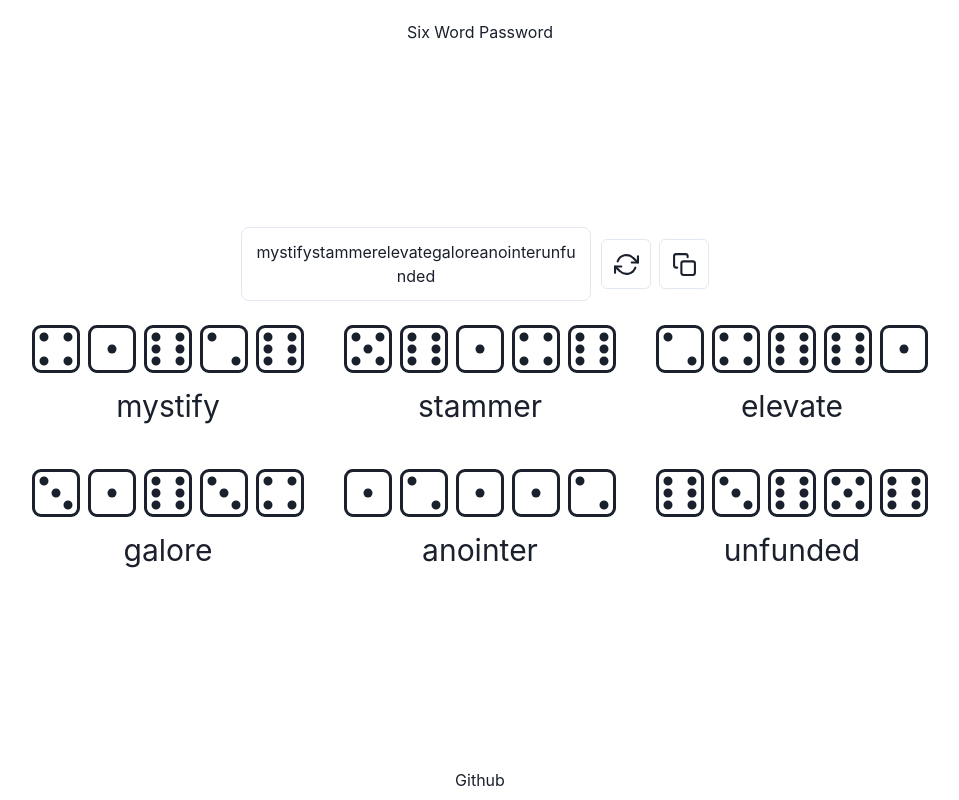
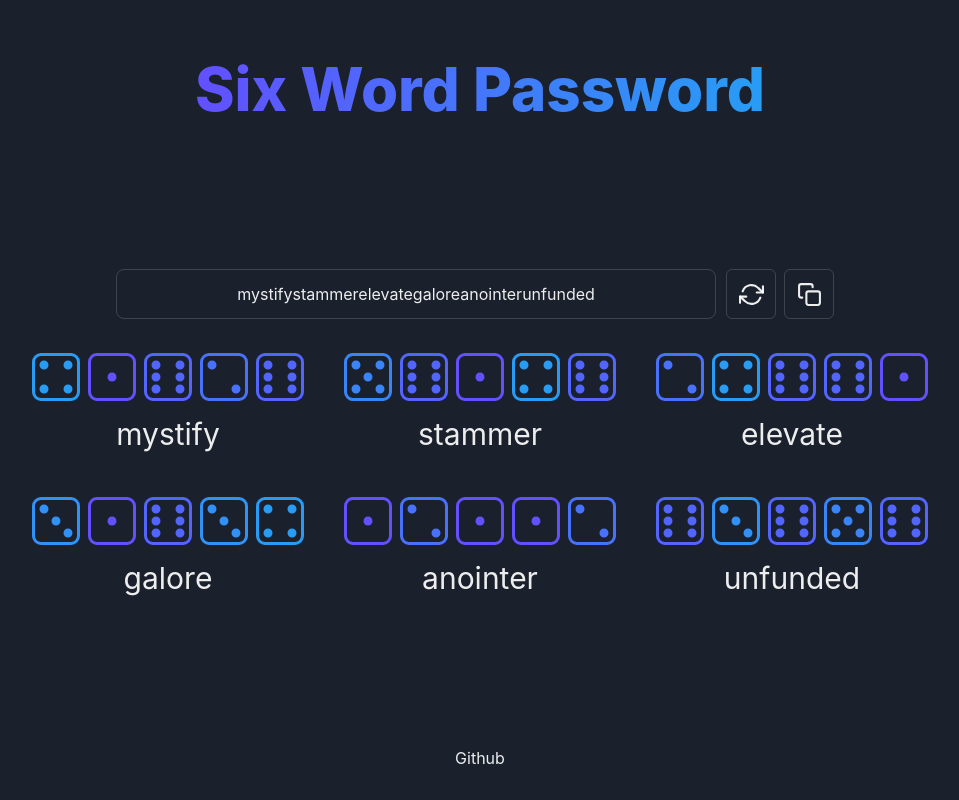
Before and after one commit to aniknia/sixwordpassword, a Next.js app: page / in a window 1280 px wide. Shown: the whole page, without its empty margins (160-1119 px from the left). Built offline with nearby package versions, Linux system fonts and the light colour scheme.

Commit message:
feat: add colors and styling

```diff
--- a/components/dice/die.tsx
+++ b/components/dice/die.tsx
@@ -34,12 +34,12 @@ export default function Die({
   // end on final number
 
   const die: { die: JSX.Element }[] = [
-    { die: <BsDice1 size={size} /> },
-    { die: <BsDice2 size={size} /> },
-    { die: <BsDice3 size={size} /> },
-    { die: <BsDice4 size={size} /> },
-    { die: <BsDice5 size={size} /> },
-    { die: <BsDice6 size={size} /> },
+    { die: <BsDice1 color="#6151ff" size={size} /> },
+    { die: <BsDice2 color="#4872fb" size={size} /> },
+    { die: <BsDice3 color="#3091f7" size={size} /> },
+    { die: <BsDice4 color="#289cf5" size={size} /> },
+    { die: <BsDice5 color="#3985f8" size={size} /> },
+    { die: <BsDice6 color="#5265fc" size={size} /> },
   ];
   const [currentDie, SetCurrentDie] = useState(die[0]);
 
--- a/components/frames/sixwordpassword.tsx
+++ b/components/frames/sixwordpassword.tsx
@@ -48,7 +48,14 @@ export default function SixWordPassword() {
     <>
       <VStack m="auto" p="20px">
         <Flex m="auto" wrap="wrap" align="center" justify="space-between">
-          <Box w="350px" m="auto" p="12px" borderWidth="1px" borderRadius="lg">
+          <Box
+            h={["74px", "50px"]}
+            w={["350px", "600px"]}
+            m="auto"
+            p="12px"
+            borderWidth="1px"
+            borderRadius="lg"
+          >
             <Text m="auto" align="center">
               {wordArray.join("")}
             </Text>{" "}
--- a/components/general/navigation.tsx
+++ b/components/general/navigation.tsx
@@ -5,20 +5,17 @@ export default function NavBar() {
   return (
     <>
       <Stack>
-        <Flex
-          align="center"
-          justify="space-between"
-          gap="2"
-          pt="2"
-          pl="2"
-          pr="2"
-        >
-          <Box p="1" w="48px" h="48px"></Box>
+        <Flex align="center" justify="space-around" gap="2" pt="10">
           <Box p="1">
-            <Text>Six Word Password</Text>
-          </Box>
-          <Box p="1">
-            <ColorModeSwitcher />
+            <Text
+              bgGradient="linear(to-l, #279df5, #6250ff)"
+              bgClip="text"
+              fontSize="6xl"
+              fontWeight="extrabold"
+              align="center"
+            >
+              Six Word Password
+            </Text>
           </Box>
         </Flex>
       </Stack>
--- /dev/null
+++ b/components/general/theme.tsx
@@ -0,0 +1,10 @@
+import { extendTheme, type ThemeConfig } from "@chakra-ui/react";
+
+const config: ThemeConfig = {
+  initialColorMode: "dark",
+  useSystemColorMode: false,
+};
+
+const theme = extendTheme({ config });
+
+export default theme;
--- a/components/home/landing.tsx
+++ b/components/home/landing.tsx
@@ -3,7 +3,7 @@ import SixWordPassword from "../frames/sixwordpassword";
 
 export default function Landing() {
   return (
-    <Flex minH="calc(100vh - 96px)">
+    <Flex minH="calc(100vh - 200px)">
       <SixWordPassword />
     </Flex>
   );
--- a/pages/_app.tsx
+++ b/pages/_app.tsx
@@ -1,10 +1,12 @@
 import type { AppProps } from "next/app";
+import { chakra } from "@chakra-ui/react";
 import { ChakraProvider } from "@chakra-ui/react";
 import Layout from "../components/layout/layout";
+import theme from "../components/general/theme";
 
 export default function App({ Component, pageProps }: AppProps) {
   return (
-    <ChakraProvider>
+    <ChakraProvider theme={theme}>
       <Layout>
         <Component {...pageProps} />
       </Layout>
```
